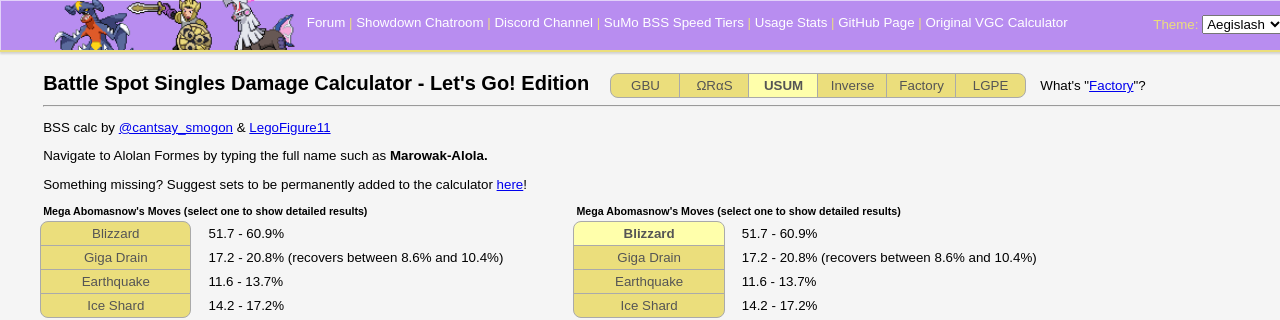
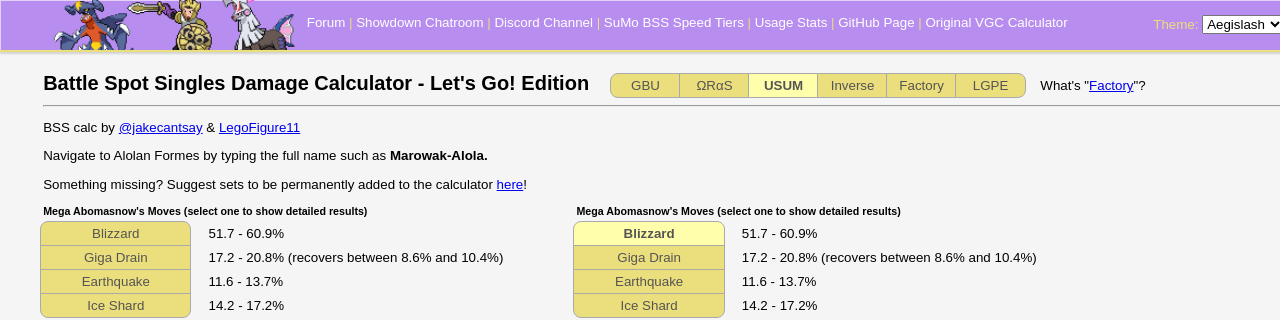
Before and after one commit to cantsay/cantsay.github.io, a Jekyll site: the page built from index.html, in a window 1280 px wide. Shown: the top 320 px of the page. Built offline with Jekyll 4.4.1, drawn with Linux system fonts in a browser that asks for light colours; nearby versions of some CDN libraries.

Commit message:
fixed my twitter link

```diff
--- a/index.html
+++ b/index.html
@@ -23,7 +23,7 @@ title: cantsaycalc BETA
 
 	</div>
 	<hr />
-	<p>BSS calc by <a href="https://twitter.com/cantsay_smogon">@cantsay_smogon</a> &amp; <a href="https://www.smogon.com/forums/members/188833/">LegoFigure11</a></p>
+	<p>BSS calc by <a href="https://twitter.com/jakecantsay">@jakecantsay</a> &amp; <a href="https://www.smogon.com/forums/members/188833/">LegoFigure11</a></p>
 	<p>Navigate to Alolan Formes by typing the full name such as <b>Marowak-Alola.</b></p>
 	<p>Something missing? Suggest sets to be permanently added to the calculator <a href="https://www.smogon.com/forums/threads/3597699/">here</a>!</p>
 
```
